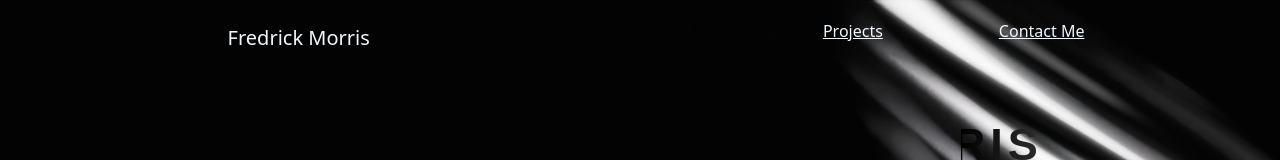
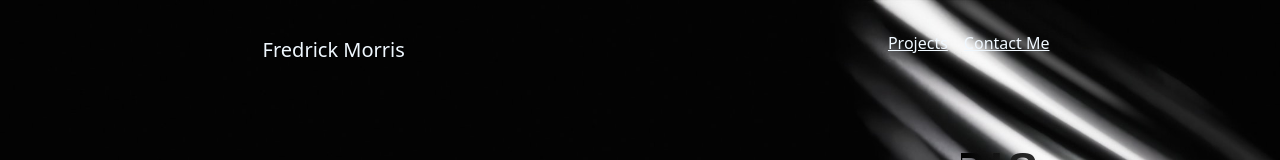
Before and after one commit to Fmorris825/portfolio_v1, a React (Create React App) app in the folder frontend/: page / in a window 1280 px wide. Shown: the top 160 px of the page. Built offline with nearby package versions, Linux system fonts and the light colour scheme.

Commit message:
Navbar Styling

```diff
--- a/frontend/src/App.css
+++ b/frontend/src/App.css
@@ -1,7 +1,5 @@
 body {
   background-color: black;
-}
-.App {
   background-image: url("background.jpg");
   background-size: cover;
   background-repeat: no-repeat;
--- a/frontend/src/components/NavBar/NavBar.css
+++ b/frontend/src/components/NavBar/NavBar.css
@@ -15,7 +15,7 @@
 
 .links {
   display: flex;
-  gap: 100px;
+  justify-content: space-between;
 }
 
 .navText {
@@ -26,4 +26,5 @@
   display: flex;
   justify-content: space-around;
   gap: 30px;
+  padding: 20px;
 }
```
